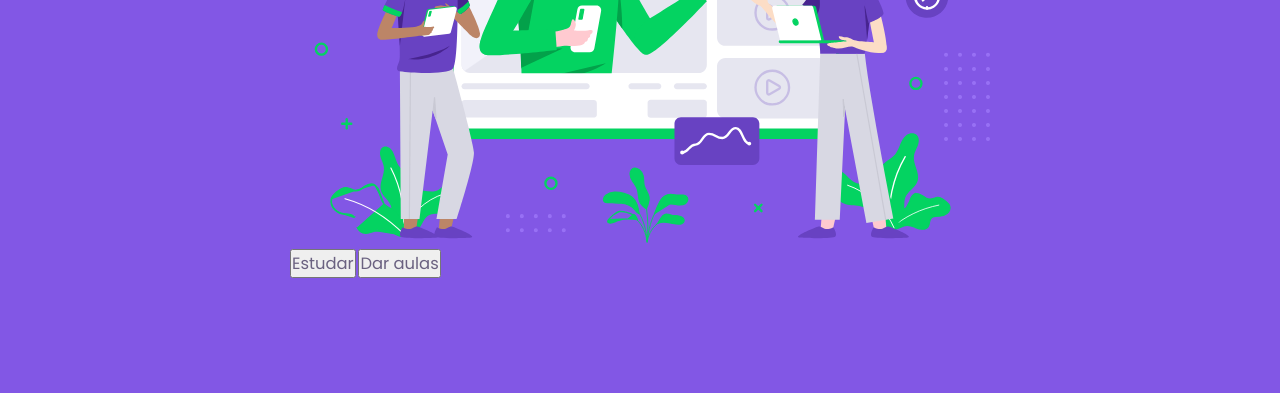
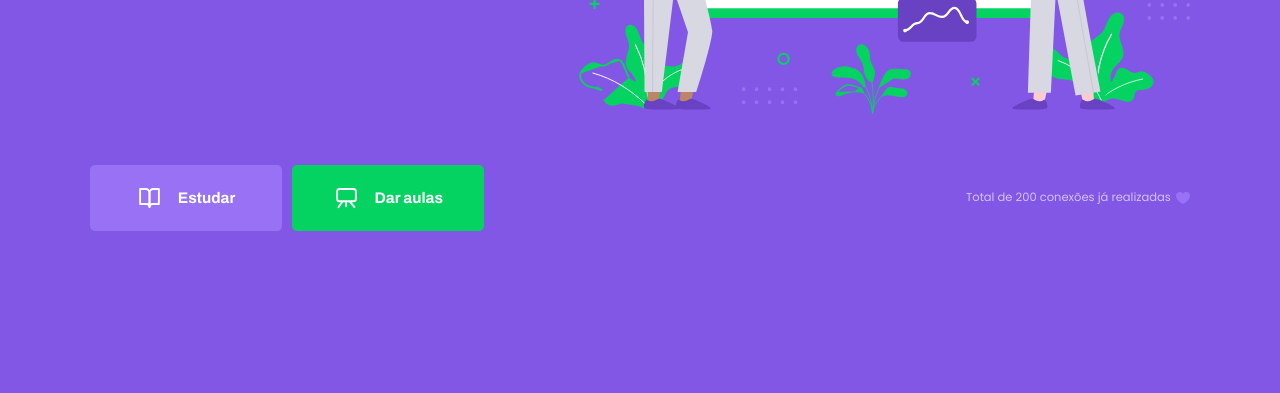
Before and after one commit to wendeyricardo/SemanaNLW2, a plain HTML site: page index.html in a window 1280 px wide. Shown: the part 407-800 px from the top of the page. Drawn offline with Linux system fonts and the light colour scheme.

Commit message:
mais css!

```diff
--- a/index.html
+++ b/index.html
@@ -21,8 +21,18 @@
         <img class="hero-image" src="images/landing.svg" alt="Plataforma de Estudos">
 
 
-    <button>Estudar</button>
-    <button>Dar aulas</button>
+        <div class="buttons-container">
+            <a class="study" href="/study.html">
+                <img src="images/icons/study.svg" alt="Estudar">Estudar
+            </a>
+            <a class="give-classes" href="/give-classes.html">
+                <img src="images/icons/give-classes.svg" alt="Dar aulas">Dar aulas
+            </a>
+        </div>
+
+        <p class="total-connections">Total de 200 conexões já realizadas
+            <img src="images/icons/purple-heart.svg" alt="Coração roxo">
+        </p>
     </div>
 
 </body>
--- a/styles/main.css
+++ b/styles/main.css
@@ -58,5 +58,10 @@ textarea{
 #container {
     width: 90vw; /*width = largura*/
     max-width: 700px;
+}
 
+@media (min-width: 700px){
+    :root{
+        font-size: 62.5%;
+    }
 }
--- a/styles/partials/page-landing.css
+++ b/styles/partials/page-landing.css
@@ -29,5 +29,92 @@
 
 .hero-image {
     width: 100%;
+}
 
+.buttons-container{
+    display: flex;
+    justify-content: center;
+    margin: 3.2rem 0;
 }
+
+.buttons-container a {
+    width: 30rem;
+    height: 10.4rem;
+    border-radius: .8rem;
+    margin-right: 1.6rem;
+    font: 700 2.4rem Archivo;
+    display: flex;
+    align-items: center;
+    justify-content: center;
+    text-decoration: none;
+    transition: background 0.2s;
+    color: var(--color-button-text);
+}
+
+.buttons-container a img {
+    width: 4rem;
+    margin-right: 2.4rem;
+}
+
+.buttons-container a.study {
+    background: var(--color-primary-lighter);
+}
+
+.buttons-container a.study:hover {
+    background: var(--color-primary-light);
+}
+
+.buttons-container a.give-classes {
+    background: var(--color-secondary);
+    margin-right: 0;
+}
+
+.buttons-container a.give-classes:hover {
+    background: var(--color-secondary-dark);
+}
+
+.total-connections {
+    font-size: 1.8rem;
+    display: flex;
+    align-items: center;
+    justify-content: center;
+}
+
+.total-connections img {
+    margin-left:  0.8rem;
+}
+
+@media (min-width: 1100px){
+    #page-landing #container {
+        max-width: 1100px;
+        display: grid;
+        grid-template-columns: 2fr 1fr 2fr;
+        grid-template-rows: 350px 1fr;
+        grid-template-areas:
+        "proffy image image"
+        "button button texting";
+        gap: 60px;
+    }
+
+    .logo-container {
+        grid-area: proffy;
+        text-align: initial;
+        align-self: center;
+    }
+
+    .logo-container img {
+        height: 100px;
+    }
+
+    .hero-image {
+        grid-area: image;
+    }
+    .buttons-container {
+        grid-area: button;
+        justify-content: flex-start;
+    }
+    .total-connections {
+        grid-area: texting;
+        justify-self: end;
+    }
+}
```
